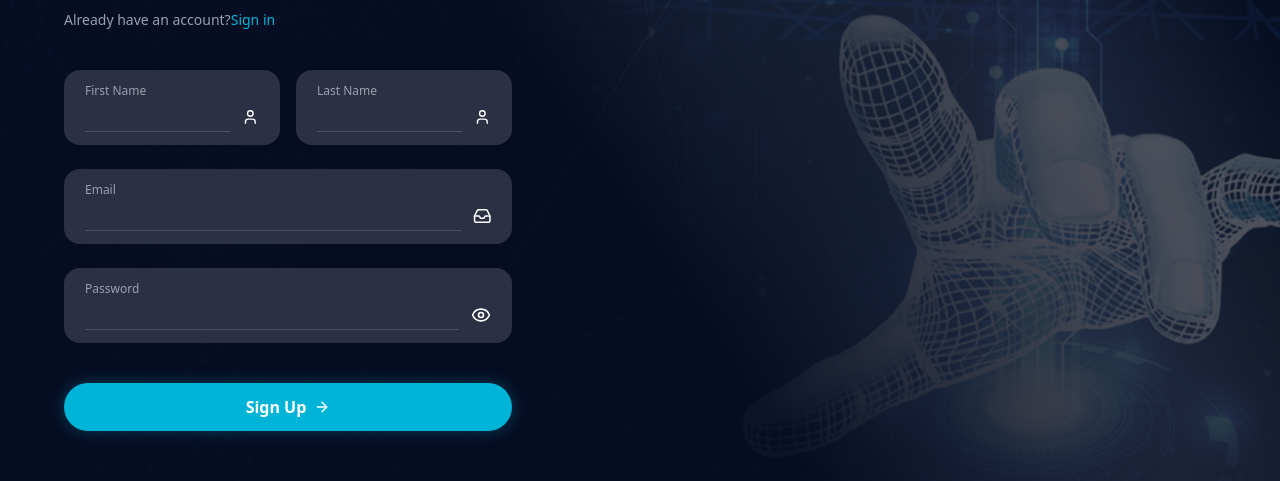
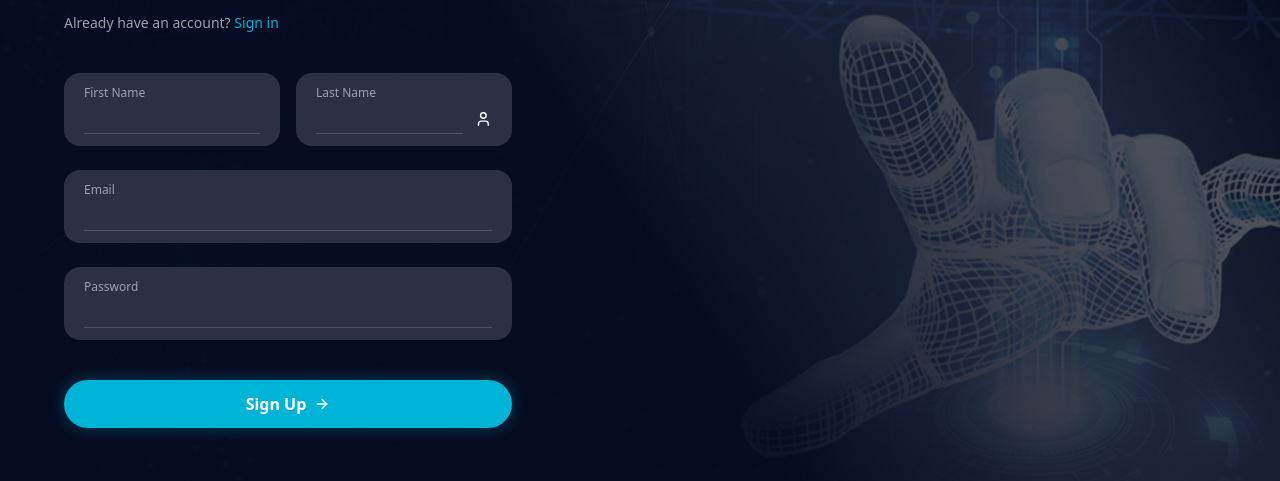
Before and after one commit to FarhanZain22/awanioweb, a React (Vite) app: page /register in a window 1280 px wide. Shown: the part 234-715 px from the top of the page. Built offline with nearby package versions, Linux system fonts and the light colour scheme.

Commit message:
baru login ama regis bisa

```diff
--- a/package.json
+++ b/package.json
@@ -11,9 +11,12 @@
   },
   "dependencies": {
     "@tailwindcss/vite": "^4.1.17",
+    "firebase": "^12.6.0",
     "lucide-react": "^0.553.0",
+    "nodemailer": "^7.0.10",
     "react": "^19.2.0",
     "react-dom": "^19.2.0",
+    "react-hot-toast": "^2.6.0",
     "react-router-dom": "^7.9.5",
     "tailwindcss": "^4.1.17"
   },
--- /dev/null
+++ b/src/components/firebase.js
@@ -0,0 +1,24 @@
+// firebase.js
+import { initializeApp } from "firebase/app";
+import { getAuth } from "firebase/auth";
+import { getFirestore } from "firebase/firestore";
+import { getFunctions } from "firebase/functions";
+
+const firebaseConfig = {
+  apiKey: "AIzaSyDQXBnwzIgg_NficPIfuijw769izlPKHSM",
+  authDomain: "login-awan.firebaseapp.com",
+  projectId: "login-awan",
+  storageBucket: "login-awan.firebasestorage.app",
+  messagingSenderId: "454165459770",
+  appId: "1:454165459770:web:3c528748f98d696e29d603"
+};
+
+// Init
+const app = initializeApp(firebaseConfig);
+
+// Services
+export const auth = getAuth(app);
+export const db = getFirestore(app);
+export const functions = getFunctions(app);
+
+export default app;
--- a/src/main.jsx
+++ b/src/main.jsx
@@ -3,8 +3,9 @@ import { createRoot } from "react-dom/client";
 import "./index.css";
 import { BrowserRouter, Routes, Route } from "react-router-dom";
 
+import { Toaster } from "react-hot-toast"; // <<< WAJIB
+
 import ScrollToTop from "./components/ScrollToTop";
-import App from "./App";
 import Landing from "./pages/Landing";
 import Login from "./pages/Login";
 import Register from "./pages/Register";
@@ -17,6 +18,7 @@ createRoot(document.getElementById("root")).render(
   <StrictMode>
     <BrowserRouter>
       <ScrollToTop />
+      <Toaster position="top-center" /> {/* <<< TOAST RENDER DI SINI */}
       <Routes>
         <Route path="/" element={<Landing />} />
         <Route path="/solution" element={<Solution />} />
--- a/src/pages/Login.jsx
+++ b/src/pages/Login.jsx
@@ -1,20 +1,48 @@
 import React, { useState } from "react";
 import { Eye, EyeOff, ArrowRight, Inbox } from "lucide-react";
 import images from "../assets";
+
+import { signInWithEmailAndPassword } from "firebase/auth";
+import { auth } from "../components/firebase";
 
 const Login = () => {
   const [showPassword, setShowPassword] = useState(false);
   const [keepSignedIn, setKeepSignedIn] = useState(false);
 
+  const [email, setEmail] = useState("");
+  const [password, setPassword] = useState("");
+
+  const [loading, setLoading] = useState(false);
+
+  const handleLogin = async (e) => {
+    e.preventDefault();
+    setLoading(true);
+
+    try {
+      await signInWithEmailAndPassword(auth, email, password);
+      alert("Login berhasil!");
+      // bisa diarahkan ke halaman lain
+      // navigate("/dashboard");
+    } catch (error) {
+      alert(error.message);
+    }
+
+    setLoading(false);
+  };
+
   return (
     <>
       <div className="min-h-screen w-full bg-[#050A18] flex items-center justify-center relative overflow-hidden font-sans">
-        {/* --- Background Effects & Image --- */}
+        {/* Background */}
         <div className="absolute inset-0 w-full h-full z-0 pointer-events-none">
-          <img src={images.loginhero} alt="Tech Background" className="w-full h-full object-cover opacity-30" />
+          <img
+            src={images.loginhero}
+            alt="Tech Background"
+            className="w-full h-full object-cover opacity-30"
+          />
         </div>
 
-        {/* --- Main Content Container --- */}
+        {/* Main Container */}
         <div className="container mx-auto px-6 z-10 relative flex h-full items-center justify-center md:justify-start">
           <div className="w-full max-w-md md:ml-10 mx-4 sm:mx-0">
             {/* Header */}
@@ -24,62 +52,119 @@ const Login = () => {
               </h1>
               <p className="text-gray-400 text-sm">
                 Don't have an account yet?{" "}
-                <a href="/register" className="text-[#00B4D8] hover:underline font-medium">
+                <a
+                  href="/register"
+                  className="text-[#00B4D8] hover:underline font-medium"
+                >
                   Sign up
                 </a>
               </p>
             </div>
 
             {/* Form */}
-            <form className="space-y-6">
-              {/* Email Input */}
+            <form className="space-y-6" onSubmit={handleLogin}>
+              {/* Email Field */}
               <div className="group bg-[#2b3045] bg-opacity-90 rounded-2xl px-5 py-3 border border-transparent focus-within:border-blue-500/30 transition-all duration-300 relative">
-                <label className="block text-gray-400 text-xs mb-1" htmlFor="email">
+                <label
+                  className="block text-gray-400 text-xs mb-1"
+                  htmlFor="email"
+                >
                   Email
                 </label>
                 <div className="flex items-center">
-                  <input type="email" id="email" className="w-full bg-transparent text-white outline-none border-b border-gray-500/50 focus:border-[#00B4D8] pb-1 transition-colors" placeholder="" />
-                  <Inbox className="text-white ml-3 w-5 h-5" />
+                  <input
+                    type="email"
+                    id="email"
+                    className="w-full bg-transparent text-white outline-none border-b border-gray-500/50 focus:border-[#00B4D8] pb-1 transition-colors"
+                    value={email}
+                    onChange={(e) => setEmail(e.target.value)}
+                    required
+                  />
                 </div>
               </div>
 
-              {/* Password Input */}
+              {/* Password Field */}
               <div className="group bg-[#2b3045] bg-opacity-90 rounded-2xl px-5 py-3 border border-transparent focus-within:border-blue-500/30 transition-all duration-300 relative">
-                <label className="block text-gray-400 text-xs mb-1" htmlFor="password">
+                <label
+                  className="block text-gray-400 text-xs mb-1"
+                  htmlFor="password"
+                >
                   Password
                 </label>
-                <div className="flex items-center">
+
+                <div className="flex items-center relative">
                   <input
                     type={showPassword ? "text" : "password"}
                     id="password"
                     className="w-full bg-transparent text-white outline-none border-b border-gray-500/50 focus:border-[#00B4D8] pb-1 transition-colors"
+                    value={password}
+                    onChange={(e) => setPassword(e.target.value)}
+                    required
                   />
-                  <button type="button" onClick={() => setShowPassword(!showPassword)} className="ml-3 text-white focus:outline-none">
-                    {showPassword ? <EyeOff className="w-5 h-5" /> : <Eye className="w-5 h-5" />}
-                  </button>
+
+                  {/* ICON MATA MUNCUL HANYA JIKA PASSWORD ADA ISINYA */}
+                  {password.length > 0 && (
+                    <button
+                      type="button"
+                      onClick={() => setShowPassword(!showPassword)}
+                      className="ml-3 text-white focus:outline-none absolute right-0 pr-1"
+                    >
+                      {showPassword ? (
+                        <EyeOff className="w-5 h-5 opacity-80 hover:opacity-100" />
+                      ) : (
+                        <Eye className="w-5 h-5 opacity-80 hover:opacity-100" />
+                      )}
+                    </button>
+                  )}
                 </div>
               </div>
+
+              {/* Bottom Section */}
               <div className="flex flex-col sm:flex-row items-center sm:justify-between pt-4">
-                {/* Checkbox Custom Style */}
+                {/* Checkbox */}
                 <label className="flex items-center cursor-pointer group">
                   <div className="relative">
-                    <input type="checkbox" className="peer sr-only" checked={keepSignedIn} onChange={() => setKeepSignedIn(!keepSignedIn)} />
-                    <div className={`w-5 h-5 border-2 border-gray-400 rounded transition-all ${keepSignedIn ? "bg-transparent border-white" : ""}`}>
+                    <input
+                      type="checkbox"
+                      className="peer sr-only"
+                      checked={keepSignedIn}
+                      onChange={() => setKeepSignedIn(!keepSignedIn)}
+                    />
+                    <div
+                      className={`w-5 h-5 border-2 border-gray-400 rounded transition-all ${
+                        keepSignedIn ? "bg-transparent border-white" : ""
+                      }`}
+                    >
                       {keepSignedIn && (
-                        <svg className="w-3 h-3 text-white absolute top-1/2 left-1/2 transform -translate-x-1/2 -translate-y-1/2" fill="none" stroke="currentColor" viewBox="0 0 24 24">
-                          <path strokeLinecap="round" strokeLinejoin="round" strokeWidth="3" d="M5 13l4 4L19 7"></path>
+                        <svg
+                          className="w-3 h-3 text-white absolute top-1/2 left-1/2 transform -translate-x-1/2 -translate-y-1/2"
+                          fill="none"
+                          stroke="currentColor"
+                          viewBox="0 0 24 24"
+                        >
+                          <path
+                            strokeLinecap="round"
+                            strokeLinejoin="round"
+                            strokeWidth="3"
+                            d="M5 13l4 4L19 7"
+                          ></path>
                         </svg>
                       )}
                     </div>
                   </div>
-                  <span className="ml-3 text-gray-300 text-sm group-hover:text-white transition-colors">Keep me signed in</span>
+                  <span className="ml-3 text-gray-300 text-sm group-hover:text-white transition-colors">
+                    Keep me signed in
+                  </span>
                 </label>
+
+                {/* Submit Button */}
                 <button
                   type="submit"
+                  disabled={loading}
                   className="bg-[#00B4D8] hover:bg-[#009ec0] text-white font-semibold py-3 px-8 rounded-full flex items-center justify-center transition-all duration-300 shadow-[0_0_15px_rgba(0,180,216,0.3)] hover:shadow-[0_0_25px_rgba(0,180,216,0.5)] w-full sm:w-auto mt-4 sm:mt-0"
                 >
-                  Sign in
-                  <ArrowRight className="ml-2 w-4 h-4" />
+                  {loading ? "Loading..." : "Sign in"}
+                  {!loading && <ArrowRight className="ml-2 w-4 h-4" />}
                 </button>
               </div>
             </form>
--- a/src/pages/Register.jsx
+++ b/src/pages/Register.jsx
@@ -1,112 +1,186 @@
 import React, { useState } from "react";
-import { Eye, EyeOff, ArrowRight, Inbox, User } from "lucide-react";
+import { Eye, EyeOff, ArrowRight, User } from "lucide-react";
 import images from "../assets";
+import { createUserWithEmailAndPassword } from "firebase/auth";
+import { doc, setDoc } from "firebase/firestore";
+import { auth, db } from "../components/firebase";
+import toast from "react-hot-toast";
 
 const Register = () => {
   const [showPassword, setShowPassword] = useState(false);
+
+  const [firstName, setFirstName] = useState("");
+  const [lastName, setLastName] = useState("");
+  const [email, setEmail] = useState("");
+  const [password, setPassword] = useState("");
+  const [loading, setLoading] = useState(false);
+
+  const handleRegister = async (e) => {
+    e.preventDefault();
+    setLoading(true);
+
+    try {
+      // Register user Firebase Auth
+      const res = await createUserWithEmailAndPassword(auth, email, password);
+
+      // Save user to Firestore
+      await setDoc(doc(db, "users", res.user.uid), {
+        firstName,
+        lastName,
+        email: res.user.email,
+        role: "user",
+        createdAt: new Date(),
+      });
+
+      toast.success("User Registered Successfully!", {
+        position: "top-center",
+        duration: 1000,
+      });
+
+      console.log("User Registered Successfully!!");
+
+      // Redirect setelah toast tampil
+      setTimeout(() => {
+        window.location.href = "/login";
+      }, 2000);
+
+    } catch (error) {
+      console.log("Register Error:", error.message);
+
+      toast.error(error.message, {
+        position: "bottom-center",
+      });
+
+    } finally {
+      setLoading(false);
+    }
+  };
+
   return (
-    <>
     <div className="min-h-screen w-full bg-[#050A18] flex items-center justify-center relative overflow-hidden font-sans">
-        {/* --- Background Effects & Image --- */}
+      {/* Background */}
       <div className="absolute inset-0 w-full h-full z-0 pointer-events-none">
-          <img src={images.loginhero} alt="Tech Background" className="w-full h-full object-cover opacity-30" />
+        <img
+          src={images.loginhero}
+          alt="Tech Background"
+          className="w-full h-full object-cover opacity-30"
+        />
       </div>
 
-        {/* --- Main Content Container --- */}
+      {/* Content */}
       <div className="container mx-auto px-6 z-10 relative flex h-full items-center justify-center md:justify-start">
         <div className="w-full max-w-md md:ml-10 mx-4 sm:mx-0">
+
           {/* Header */}
-            <div className="mb-10 ">
-              {/* --- Teks Header Diubah --- */}
+          <div className="mb-10">
             <h1 className="text-4xl sm:text-5xl font-bold text-white mb-3">
               Create new account<span className="text-[#00B4D8]">.</span>
             </h1>
             <p className="text-gray-400 text-sm">
-                Already have an account?
-                <a href="/login" className="text-[#00B4D8] hover:underline font-medium">
+              Already have an account?{" "}
+              <a
+                href="/login"
+                className="text-[#00B4D8] hover:underline font-medium"
+              >
                 Sign in
               </a>
             </p>
           </div>
 
           {/* Form */}
-            <form className="space-y-6">
+          <form onSubmit={handleRegister} className="space-y-6">
+
+            {/* First & Last Name */}
             <div className="flex flex-col sm:flex-row sm:space-x-4 space-y-6 sm:space-y-0">
-                {/* First Name Input */}
-                <div className="group bg-[#2b3045] bg-opacity-90 rounded-2xl px-5 py-3 border border-transparent focus-within:border-blue-500/30 transition-all duration-300 relative sm:w-1/2">
-                  <label className="block text-gray-400 text-xs mb-1" htmlFor="first-name">
+              <div className="group bg-[#2b3045] bg-opacity-90 rounded-2xl px-5 py-3 sm:w-1/2">
+                <label className="block text-gray-400 text-xs mb-1">
                   First Name
                 </label>
-                  <div className="flex items-center">
                 <input
                   type="text"
-                      id="first-name"
-                      className="w-full bg-transparent text-white outline-none border-b border-gray-500/50 focus:border-[#00B4D8] pb-1 transition-colors"
-                      placeholder=""
+                  className="w-full bg-transparent text-white outline-none border-b border-gray-500/50 focus:border-[#00B4D8] pb-1"
+                  value={firstName}
+                  onChange={(e) => setFirstName(e.target.value)}
+                  required
                 />
-                    <User className="text-white ml-3 w-5 h-5" />
-                  </div>
               </div>
 
-                {/* Last Name Input */}
-                <div className="group bg-[#2b3045] bg-opacity-90 rounded-2xl px-5 py-3 border border-transparent focus-within:border-blue-500/30 transition-all duration-300 relative sm:w-1/2">
-                  <label className="block text-gray-400 text-xs mb-1" htmlFor="last-name">
+              <div className="group bg-[#2b3045] bg-opacity-90 rounded-2xl px-5 py-3 sm:w-1/2">
+                <label className="block text-gray-400 text-xs mb-1">
                   Last Name
                 </label>
                 <div className="flex items-center">
                   <input
                     type="text"
-                      id="last-name"
-                      className="w-full bg-transparent text-white outline-none border-b border-gray-500/50 focus:border-[#00B4D8] pb-1 transition-colors"
-                      placeholder=""
+                    className="w-full bg-transparent text-white outline-none border-b border-gray-500/50 focus:border-[#00B4D8] pb-1"
+                    value={lastName}
+                    onChange={(e) => setLastName(e.target.value)}
                   />
                   <User className="text-white ml-3 w-5 h-5" />
                 </div>
               </div>
             </div>
 
-              {/* Email Input */}
-              <div className="group bg-[#2b3045] bg-opacity-90 rounded-2xl px-5 py-3 border border-transparent focus-within:border-blue-500/30 transition-all duration-300 relative">
-                <label className="block text-gray-400 text-xs mb-1" htmlFor="email">
-                  Email
+            {/* Email */}
+            <div className="group bg-[#2b3045] bg-opacity-90 rounded-2xl px-5 py-3">
+              <label className="block text-gray-400 text-xs mb-1">Email</label>
+              <input
+                type="email"
+                className="w-full bg-transparent text-white outline-none border-b border-gray-500/50 focus:border-[#00B4D8] pb-1"
+                value={email}
+                onChange={(e) => setEmail(e.target.value)}
+                required
+              />
+            </div>
+
+            {/* Password */}
+            <div className="group bg-[#2b3045] bg-opacity-90 rounded-2xl px-5 py-3 relative">
+              <label className="block text-gray-400 text-xs mb-1">
+                Password
               </label>
-                <div className="flex items-center">
-                  <input type="email" id="email" className="w-full bg-transparent text-white outline-none border-b border-gray-500/50 focus:border-[#00B4D8] pb-1 transition-colors" placeholder="" />
-                  <Inbox className="text-white ml-3 w-5 h-5" />
+
+              <div className="flex items-center relative">
+                <input
+                  type={showPassword ? "text" : "password"}
+                  className="w-full bg-transparent text-white outline-none border-b border-gray-500/50 focus:border-[#00B4D8] pb-1"
+                  value={password}
+                  onChange={(e) => setPassword(e.target.value)}
+                  required
+                />
+
+                {password.length > 0 && (
+                  <button
+                    type="button"
+                    onClick={() => setShowPassword(!showPassword)}
+                    className="absolute right-0 text-white"
+                  >
+                    {showPassword ? (
+                      <EyeOff className="w-5 h-5" />
+                    ) : (
+                      <Eye className="w-5 h-5" />
+                    )}
+                  </button>
+                )}
               </div>
             </div>
 
-              {/* Password Input */}
-              <div className="group bg-[#2b3045] bg-opacity-90 rounded-2xl px-5 py-3 border border-transparent focus-within:border-blue-500/30 transition-all duration-300 relative">
-                <label className="block text-gray-400 text-xs mb-1" htmlFor="password">
-                  Password
-                </label>
-                <div className="flex items-center">
-                  <input
-                    type={showPassword ? "text" : "password"}
-                    id="password"
-                    className="w-full bg-transparent text-white outline-none border-b border-gray-500/50 focus:border-[#00B4D8] pb-1 transition-colors"
-                  />
-                  <button type="button" onClick={() => setShowPassword(!showPassword)} className="ml-3 text-white focus:outline-none">
-                    {showPassword ? <EyeOff className="w-5 h-5" /> : <Eye className="w-5 h-5" />}
-                  </button>
-                </div>
-              </div>
+            {/* Submit */}
             <div className="flex flex-col items-center pt-4">
               <button
                 type="submit"
-                  className="bg-[#00B4D8] hover:bg-[#009ec0] text-white font-semibold py-3 px-8 rounded-full flex items-center justify-center transition-all duration-300 shadow-[0_0_15px_rgba(0,180,216,0.3)] hover:shadow-[0_0_25px_rgba(0,180,216,0.5)] w-full"
+                disabled={loading}
+                className="bg-[#00B4D8] hover:bg-[#009ec0] text-white font-semibold py-3 px-8 rounded-full w-full flex items-center justify-center shadow-[0_0_15px_rgba(0,180,216,0.3)] hover:shadow-[0_0_25px_rgba(0,180,216,0.5)] transition-all"
               >
-                  Sign Up
-                  <ArrowRight className="ml-2 w-4 h-4" />
+                {loading ? "Processing..." : "Sign Up"}
+                {!loading && <ArrowRight className="ml-2 w-4 h-4" />}
               </button>
             </div>
+
           </form>
         </div>
       </div>
     </div>
-    </>
   );
 };
 
-export default Register; // <-- Ekspor Register
+export default Register;
```
Also changed, not shown: 2 other files (tests, documents, lock files or other folders). Lines whose indentation alone changed are shown as unchanged.
